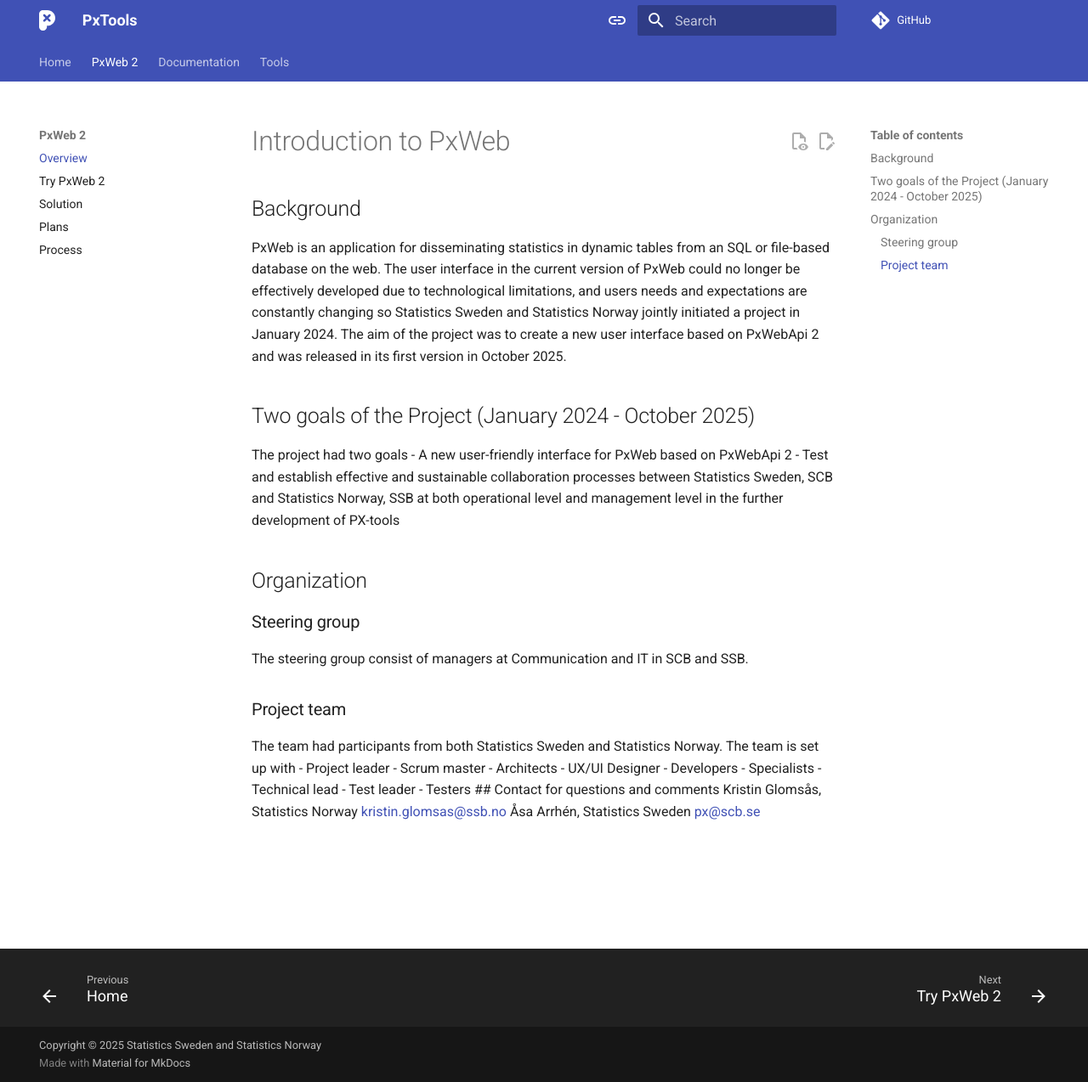
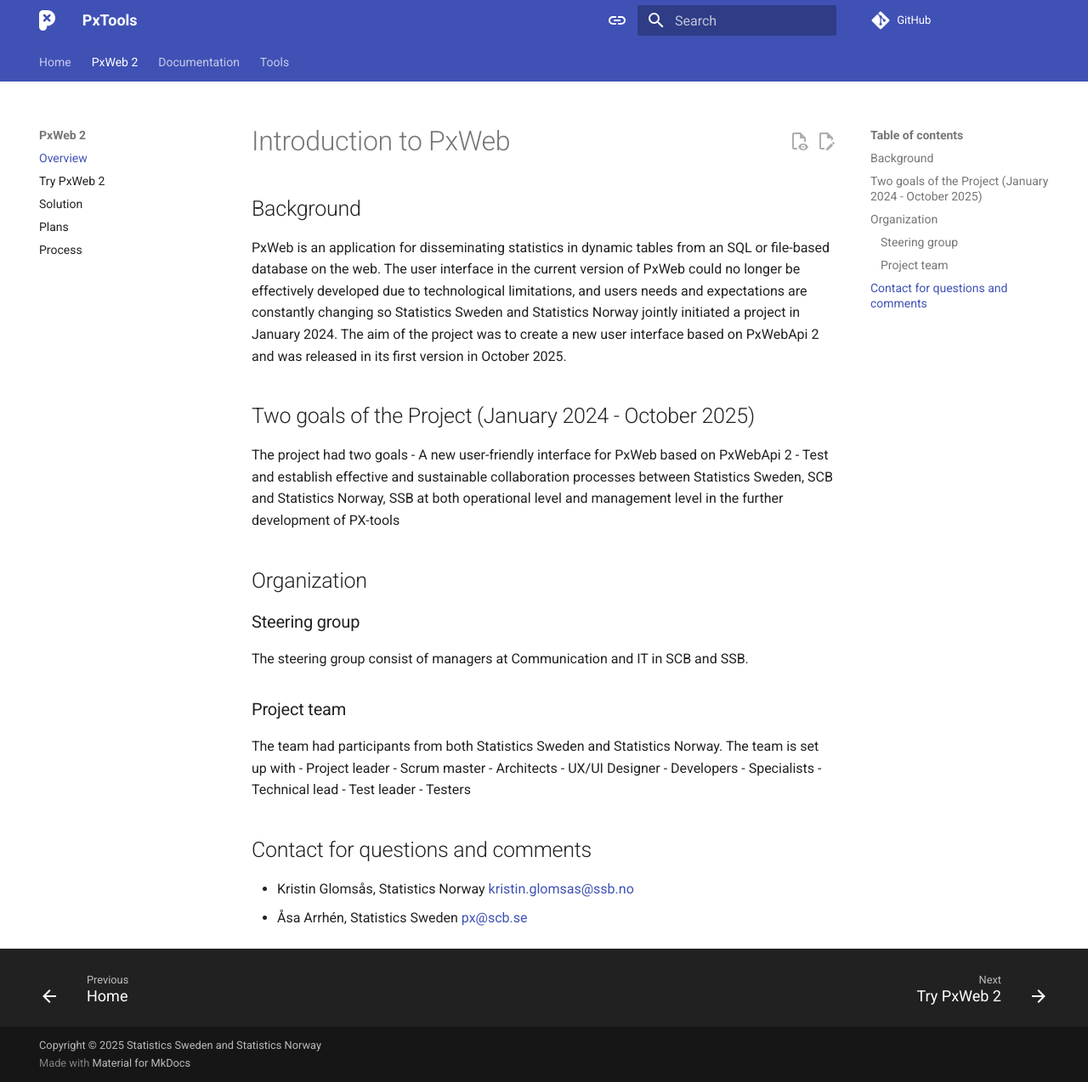
Before and after one commit to PxTools/pxtools.github.io, an MkDocs documentation site: the page built from docs/PxWeb2/project/overview.md, in a window 1280 px wide and 1274 px high. Shown: the whole window at 85% size. Built offline with MkDocs 1.6.1 and Material for MkDocs 9.7.7, drawn with Linux system fonts in a browser that asks for light colours; comment, search, counter and statistics services are not loaded.

Commit message:
Update overview.md

```diff
--- a/docs/PxWeb2/project/overview.md
+++ b/docs/PxWeb2/project/overview.md
@@ -20,6 +20,6 @@
 - Technical lead
 - Test leader
 - Testers
-  ## Contact for questions and comments
-Kristin Glomsås, Statistics Norway [kristin.glomsas@ssb.no](mailto:kristin.glomsas@ssb.no)
-Åsa Arrhén, Statistics Sweden [px@scb.se](mailto:px@scb.se)
+## Contact for questions and comments
+- Kristin Glomsås, Statistics Norway [kristin.glomsas@ssb.no](mailto:kristin.glomsas@ssb.no)
+- Åsa Arrhén, Statistics Sweden [px@scb.se](mailto:px@scb.se)
```
